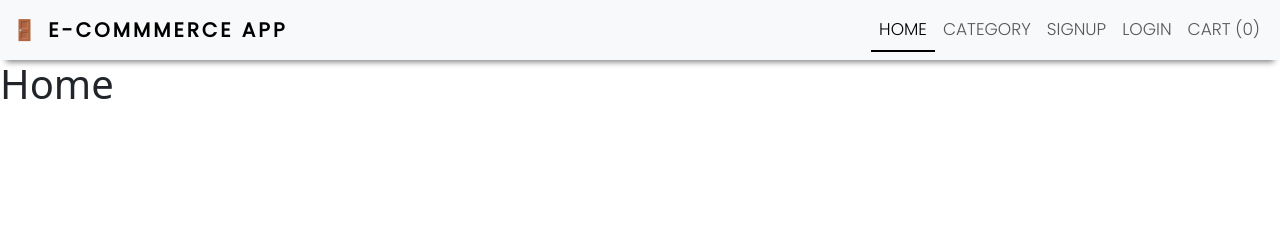
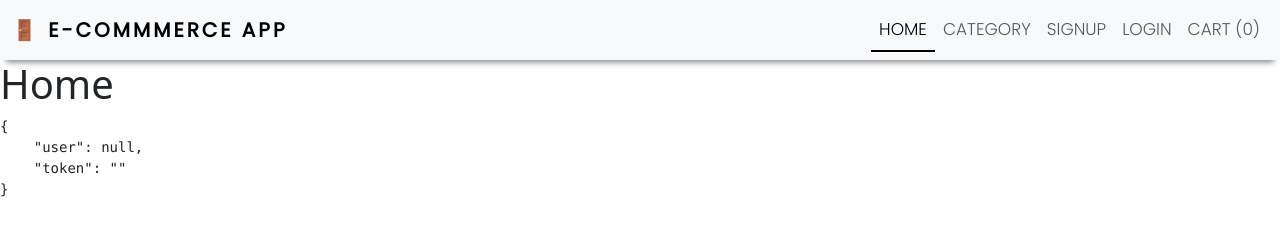
Before and after one commit to shubham13101996/E_Commerce_Project, a React (Create React App) app in the folder client/: page / in a window 1280 px wide. Shown: the top 250 px of the page. Built offline with nearby package versions, Linux system fonts and the light colour scheme.

Commit message:
create a global context to get the data in all file by using createcontext and useContext()

```diff
--- /dev/null
+++ b/client/src/context/auth.js
@@ -0,0 +1,30 @@
+import { useState, useContext, createContext, useEffect } from "react";
+
+const AuthContext = createContext();
+const AuthProvider = ({ children }) => {
+  const [auth, setAuth] = useState({
+    user: null,
+    token: "",
+  });
+
+  useEffect(() => {
+    const data = localStorage.getItem("auth");
+    if (data) {
+      const parsedData = JSON.parse(data);
+      setAuth({
+        ...auth,
+        user: parsedData.user,
+        token: parsedData.token,
+      });
+    }
+  }, [auth]);
+  return (
+    <AuthContext.Provider value={[auth, setAuth]}>
+      {children}
+    </AuthContext.Provider>
+  );
+};
+
+const useAuth = () => useContext(AuthContext);
+
+export { useAuth, AuthProvider };
--- a/client/src/pages/Auth/Login.js
+++ b/client/src/pages/Auth/Login.js
@@ -4,11 +4,12 @@ import "../../styles/Register.css";
 import axios from "axios";
 import toast from "react-hot-toast";
 import { useNavigate } from "react-router-dom";
+import { useAuth } from "../../context/auth";
 
 const Login = () => {
   const [email, setEmail] = useState("");
   const [password, setPassword] = useState("");
-
+  const [auth, setAuth] = useAuth();
   const navigate = useNavigate();
   const handleSubmit = async (e) => {
     e.preventDefault();
@@ -21,6 +22,13 @@ const Login = () => {
         // console.log(res.data.message);
         toast.success(res.data && res.data.message);
         // toast.success("res.data.message");
+        setAuth({
+          ...auth,
+          user: res.data.user,
+          token: res.data.token,
+        });
+
+        localStorage.setItem("auth", JSON.stringify(res.data));
         navigate("/");
       } else {
         toast.error(res.data.message);
--- a/client/src/pages/Home.js
+++ b/client/src/pages/Home.js
@@ -1,10 +1,13 @@
 import React from "react";
 import Layouts from "../components/Layout/Layouts";
+import { useAuth } from "../context/auth";
 
 const Home = () => {
+  const [auth, setAuth] = useAuth();
   return (
     <Layouts title={"Best Offer - shop now!!"}>
       <h1>Home</h1>
+      <pre>{JSON.stringify(auth, null, 4)}</pre>
     </Layouts>
   );
 };
```
Also changed, not shown: client/src/index.js (+5 -4 lines).
